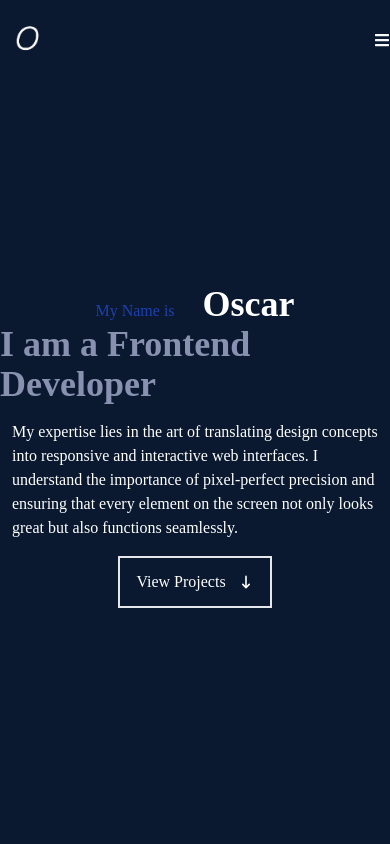
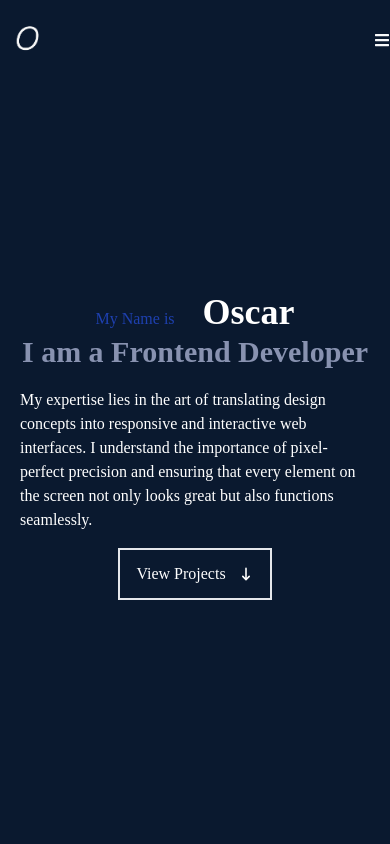
Before and after one commit to cybermicheal47/Portfolio, a React (Create React App) app: page / in a window 390 px wide. Shown: the top 844 px of the page. Built offline with nearby package versions, Linux system fonts and the light colour scheme.

Commit message:
fixed the h1 responsiveness

```diff
--- a/package.json
+++ b/package.json
@@ -11,6 +11,7 @@
     "react-icons": "^4.11.0",
     "react-scripts": "5.0.1",
     "react-scroll": "^1.8.9",
+    "react-typed": "^1.2.0",
     "web-vitals": "^2.1.4"
   },
   "scripts": {
--- a/src/components/Main.js
+++ b/src/components/Main.js
@@ -1,36 +1,49 @@
-import React from 'react'
-import { HiArrowNarrowDown } from 'react-icons/hi';
-import { Link } from 'react-scroll';
+import React from "react";
+import { HiArrowNarrowDown } from "react-icons/hi";
+import { Link } from "react-scroll";
+import ReactTyped from "react-typed";
 const Main = () => {
   return (
-
-    <div name='main' className='w-full h-screen bg-[#0a192f]'>    // container css
-      <div className=' max-w-[1000px]:  mx-auto  flex flex-col justify-center items-center h-full ' style={{color:'white'}}>
-        <p className='text-blue-800'> My Name is <span className='text-4xl sm:text-7xl font-bold text-[white]  pl-6'> Oscar</span> </p>
-
-        <h1 className='text-4xl sm:text-7xl font-bold text-[#8892b0]'> I am a Frontend Developer</h1>
-
-        <p className='pl-3 sm:text-[#8892b0] py-4 max-w-[700px]'>
-        My expertise lies in the art of translating design concepts into responsive and
-        interactive web interfaces.
-        I understand the importance of pixel-perfect precision and
-        ensuring that every element on the screen not only looks great
-        but also functions seamlessly.
+    <div name="main" className="w-full h-screen bg-[#0a192f]">
+      {" "}
+      // container css
+      <div
+        className=" max-w-[1000px]:  mx-auto  flex flex-col justify-center items-center h-full "
+        style={{ color: "white" }}
+      >
+        <p className="text-blue-800">
+          {" "}
+          My Name is{" "}
+          <span className="text-4xl sm:text-7xl font-bold text-[white]  pl-6">
+            {" "}
+            Oscar
+          </span>{" "}
+        </p>
+        <h1 className="textsizesm text-4xl sm:text-5xl  ml-auto mr-auto  font-bold text-[#8892b0] md:text-6xl lg:text-7xl">
+          I am a Frontend Developer
+        </h1>{" "}
+        <p className="pl-5 pr-5  sm:text-[#dadde6] py-4 max-w-[700px]">
+          My expertise lies in the art of translating design concepts into
+          responsive and interactive web interfaces. I understand the importance
+          of pixel-perfect precision and ensuring that every element on the
+          screen not only looks great but also functions seamlessly.
         </p>
         <div>
-        <Link to="projects" spy={true} smooth={true} offset={50} duration={500}>
-        <button className='text-white flex items-center py-3 px-4 border-2 hover:bg-blue-600 hover:border-blue-600'>
-        View Projects <HiArrowNarrowDown className='ml-3' />
-      </button>
-      </Link>
+          <Link
+            to="projects"
+            spy={true}
+            smooth={true}
+            offset={50}
+            duration={500}
+          >
+            <button className="text-white flex items-center py-3 px-4 border-2 hover:bg-blue-600 hover:border-blue-600">
+              View Projects <HiArrowNarrowDown className="ml-3" />
+            </button>
+          </Link>
+        </div>
+      </div>
+    </div>
+  );
+};
 
-      </div>
-      </div>
-
-
-
-    </div>
-  )
-}
-
-export default Main
+export default Main;
--- a/src/index.css
+++ b/src/index.css
@@ -2,48 +2,41 @@
 @tailwind components;
 @tailwind utilities;
 
-@import url('https://fonts.googleapis.com/css2?family=Raleway:wght@300;400;500;600;700;800;900&display=swap');
+@import url("https://fonts.googleapis.com/css2?family=Raleway:wght@300;400;500;600;700;800;900&display=swap");
 
-@layer base{
-  body{
+@layer base {
+  body {
     @apply font-[Raleway];
   }
   li {
     @apply px-4;
-
   }
-  li:hover{
-    @apply cursor-pointer
+  li:hover {
+    @apply cursor-pointer;
   }
 }
-*{
-  background:#0a192f;
+* {
+  background: #0a192f;
 }
 
-.backgroundimg{
+.backgroundimg {
   background: no-repeat center center/cover;
   height: 250px;
-  width:250px;
+  width: 250px;
 }
-.backgroundimg:hover{
-opacity: 0.4;
+.backgroundimg:hover {
+  opacity: 0.4;
 }
 
-.navb{
-z-index: 90;
-
+.navb {
+  z-index: 90;
 }
-
 
 .containerbtn {
   position: relative;
   display: flex;
-  flex:1;
-
-
+  flex: 1;
 }
-
-
 
 .containerbtn .btn {
   position: absolute;
@@ -59,8 +52,8 @@ z-index: 90;
   cursor: pointer;
   border-radius: 5px;
   text-align: center;
-   opacity:0;
-    transition:0s 190s;
+  opacity: 0;
+  transition: 0s 190s;
 }
 
 .containerbtn .btn2 {
@@ -77,14 +70,14 @@ z-index: 90;
   cursor: pointer;
   border-radius: 5px;
   text-align: center;
-   opacity:0;
-    transition:0s 180s;
+  opacity: 0;
+  transition: 0s 180s;
 }
 
 .containerbtn:hover .btn,
 .containerbtn:hover .btn2 {
-    opacity: 1;
-    transition: 0s;
+  opacity: 1;
+  transition: 0s;
 }
 
 @media screen and (max-width: 600px) {
@@ -93,3 +86,28 @@ z-index: 90;
     grid-template-columns: 1;
   }
 }
+
+@media screen and (max-width: 480px) {
+  .textsizesm {
+    margin-left: auto;
+    margin-right: auto;
+    font-size: 30px;
+  }
+}
+
+@media screen and (max-width: 379px) {
+  .textsizesm {
+    margin-left: auto;
+    margin-right: auto;
+    font-size: 25px;
+  }
+}
+
+/* For screens between 639px and 911px */
+@media screen and (min-width: 640px) and (max-width: 911px) {
+  .textsizess {
+    margin-left: auto;
+    margin-right: auto;
+    font-size: 5px;
+  }
+}
```
Also changed, not shown: 1 other file (tests, documents, lock files or other folders).
